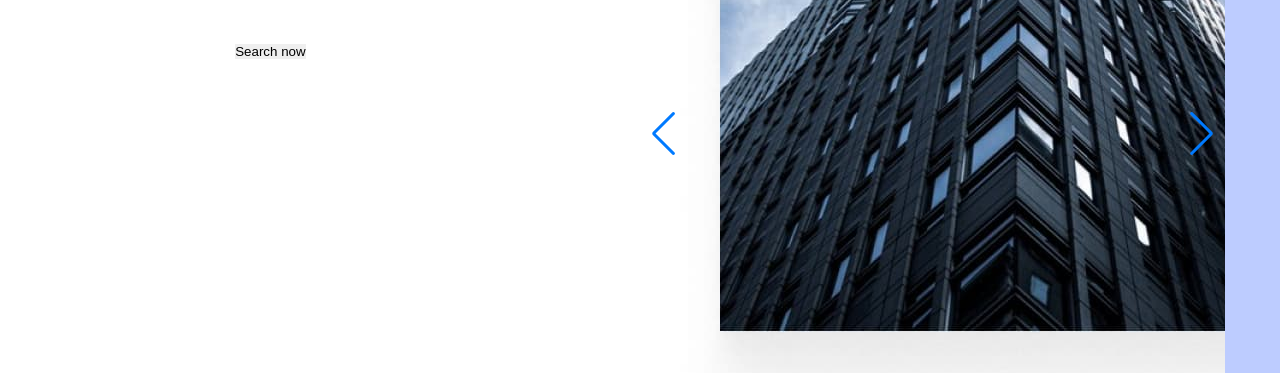
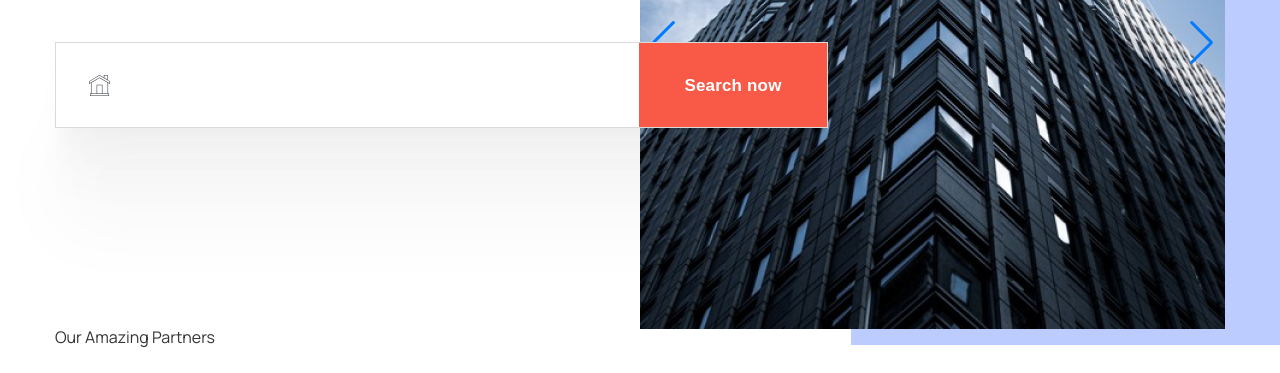
Before and after one commit to godinetcKirill/real-estate_homeworkshop, a plain HTML site: page index.html in a window 1280 px wide. Shown: the part 427-800 px from the top of the page. Drawn offline with nearby package versions, Linux system fonts and the light colour scheme.

Commit message:
refresh slider and btn

```diff
--- a/index.html
+++ b/index.html
@@ -79,13 +79,13 @@
                   <div class="slider-main-block__wrapper swiper-wrapper">
                     <!-- Slides -->
                     <div class="slider-main-block__slide swiper-slide">
-                      <img src="./img/icons-slider/Header.jpg" alt="slider">
+                      <img src="./img/jpg-slider/slider-1.jpg" alt="slider">
                     </div>
                      <div class="slider-main-block__slide swiper-slide">
-                      <img src="./img/icons-slider/Header.jpg" alt="slider">
+                      <img src="./img/jpg-slider/slider-1.jpg" alt="slider">
                     </div>
                      <div class="slider-main-block__slide swiper-slide">
-                      <img src="./img/icons-slider/Header.jpg" alt="slider">
+                      <img src="./img/jpg-slider/slider-1.jpg" alt="slider">
                     </div>
                     ...
                   </div>
--- a/styles.css
+++ b/styles.css
@@ -126,26 +126,26 @@ body {
   font-size: 13px;
   font-weight: 700;
   color: inherit;
+  transition: color 300ms ease-in-out;
 }
 .menu__link:hover {
   text-decoration: underline;
-  color: aquamarine;
+  color: #ff9900;
 }
 /* --------------Main-page-header---------------- */
 
 .main-block {
-
 }
 .main-block__container {
   padding-top: 183px;
   position: relative;
 }
-.main-block__container::after{
-    background:  #BDCCFF;
+.main-block__container::after {
+  background: #bdccff;
   content: "";
   position: absolute;
   top: 0;
-    left:68%;
+  left: 68%;
   height: 100%;
   width: 100%;
 }
@@ -161,9 +161,10 @@ body {
   flex: 0 1 50%;
 }
 
-.content-main-block {}
+.content-main-block {
+}
 .content-main-block__subtitle {
-    color: #FF9900;
+  color: #ff9900;
   font-weight: 700;
   font-size: 22px;
   line-height: 29px;
@@ -181,28 +182,63 @@ line-height: 73px;
   font-size: 17px;
   line-height: 23px;
   letter-spacing: 0.01em;
-color: #31353B;
+  color: #31353b;
 
   margin-bottom: 45px;
 }
-.content-main-block__body{
+.content-main-block__body {
   padding-right: 80px;
 }
-.content-main-block__form {}
+.content-main-block__form {
+}
 
-.form-main-block {}
-.form-main-block__input {}
-.content-main-block__button {}
+.form-main-block {
+    position: relative;
+    z-index: 10;
+    display: flex;
+    height: 86px;
+    margin-right: -188px;
 
+  background: #fff url(./img/svg-partners/input-icon.svg) 33px 50% no-repeat;
+  border: 1px solid #dadada;
+  box-shadow: 0px 100px 80px rgba(0, 0, 0, 0.03),
+    0px 64.8148px 46.8519px rgba(0, 0, 0, 0.0227778),
+    0px 38.5185px 25.4815px rgba(0, 0, 0, 0.0182222),
+    0px 20px 13px rgba(0, 0, 0, 0.015),
+    0px 8.14815px 6.51852px rgba(0, 0, 0, 0.0117778),
+    0px 1.85185px 3.14815px rgba(0, 0, 0, 0.00722222);
+}
+.form-main-block__input {
+    width: 100%;
+    padding: 0px 0px 0px 74px;
+    background-color: transparent;
+    flex: 1 1 auto;
+
+}
+.content-main-block__button {
+    cursor: pointer;
+    width: 188px;
+    flex: 0 0 188px;
+    padding: 5px 15px;
+    background-color: #F85A47;
+    color: #fff;
+    font-weight: 700;
+font-size: 17px;
+line-height: 23px;
+letter-spacing: 0.01em;
+}
 
 .body-main-block__slider {
   flex: 0 1 50%;
-    min-width: 0;
+  min-width: 0%;
 }
 
-
-.partners-main-block {}
-.partners-main-block__label {}
-.partners-main-block__items {}
-.partners-main-block__item {}
+.partners-main-block {
+}
+.partners-main-block__label {
+}
+.partners-main-block__items {
+}
+.partners-main-block__item {
+}
 /* ----------------------------- */
```
Also changed, not shown: img/jpg-slider/slider-1.jpg (added). Lines whose indentation alone changed are shown as unchanged.
